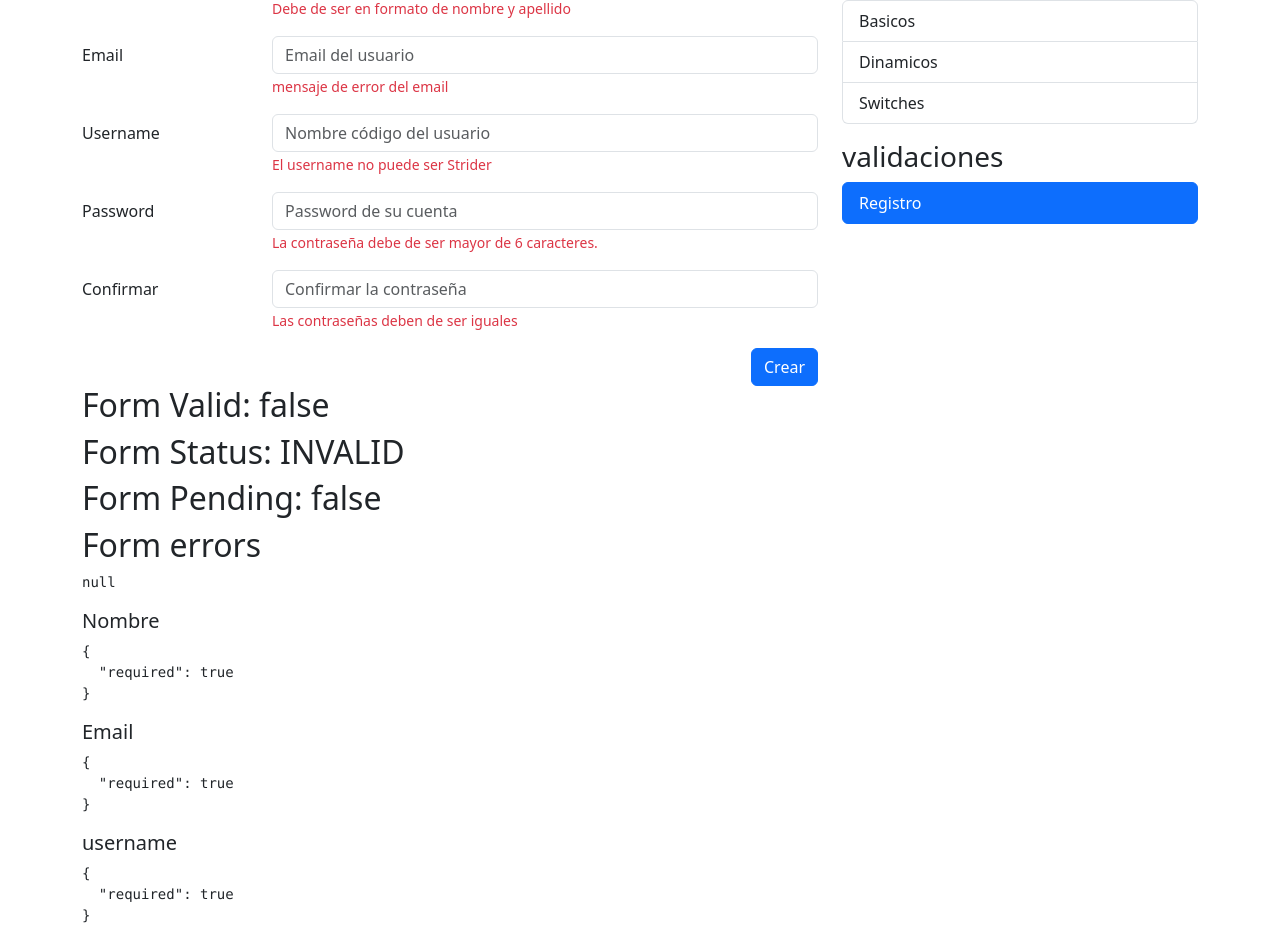
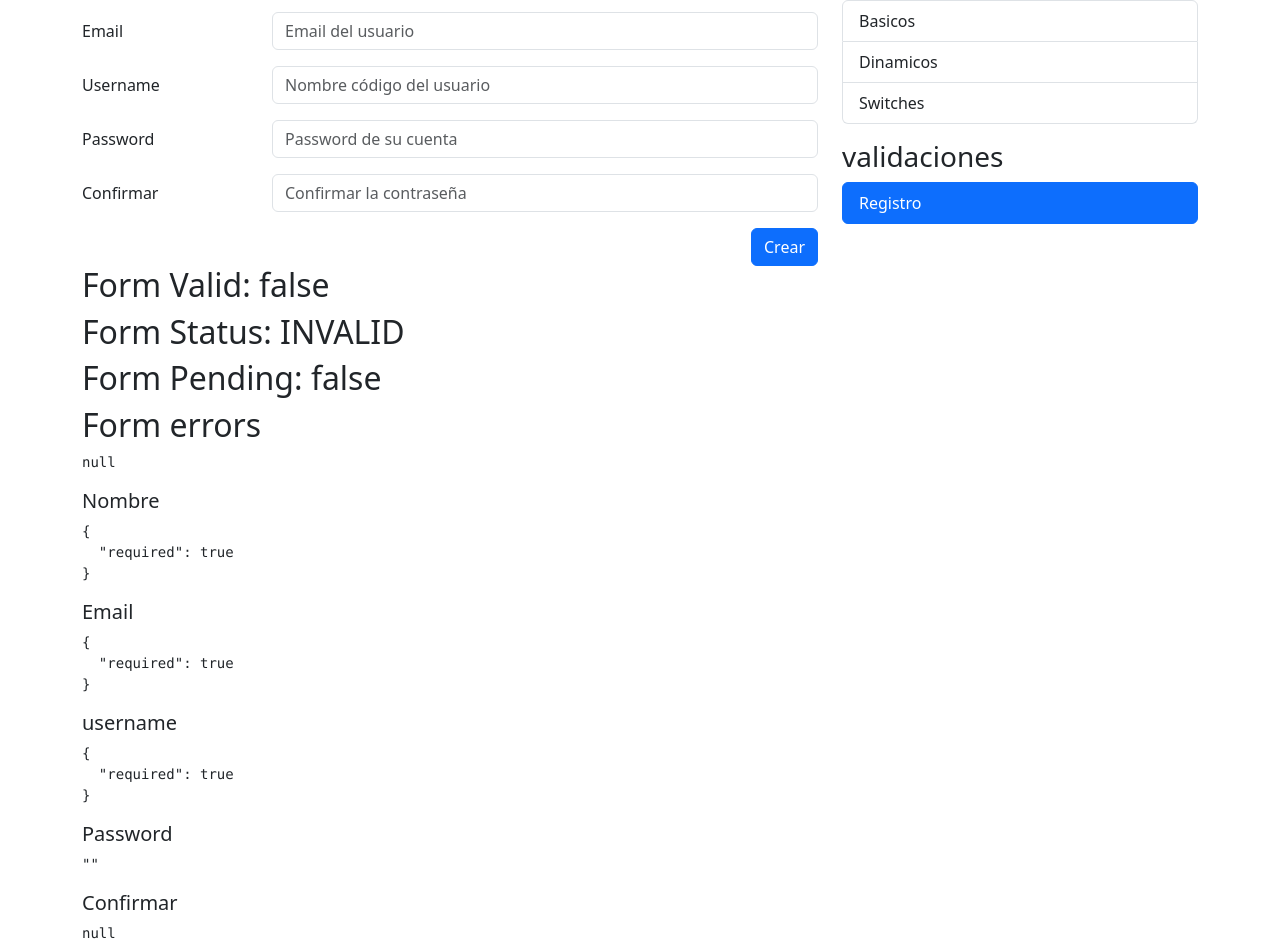
Before and after one commit to Maleras23/form-app-modulos, an Angular app: page /auth/sign-up in a window 1280 px wide. Shown: the part 161-1105 px from the top of the page. Built offline with nearby package versions, Linux system fonts and the light colour scheme.

Commit message:
Validators.service and email-validator done

```diff
--- a/src/app/auth/pages/register-page/register-page.component.html
+++ b/src/app/auth/pages/register-page/register-page.component.html
@@ -15,7 +15,7 @@
                            class="form-control"
                            placeholder="Nombre del usuario">
 
-                    <span class="form-text text-danger">
+                    <span *ngIf="isValidField('name')" class="form-text text-danger">
                         Debe de ser en formato de nombre y apellido
                     </span>
                 </div>
@@ -29,7 +29,7 @@
                            formControlName="email"
                            class="form-control"
                            placeholder="Email del usuario">
-                    <span class="form-text text-danger">
+                    <span *ngIf="isValidField('email')" class="form-text text-danger">
                         mensaje de error del email
                     </span>
                 </div>
@@ -43,7 +43,7 @@
                            formControlName="username"
                            class="form-control"
                            placeholder="Nombre código del usuario">
-                    <span class="form-text text-danger">
+                    <span *ngIf="isValidField('username')" class="form-text text-danger">
                          El username no puede ser Strider
                     </span>
                 </div>
@@ -58,7 +58,7 @@
                            class="form-control"
                            placeholder="Password de su cuenta">
 
-                    <span class="form-text text-danger">
+                    <span *ngIf="isValidField('password')" class="form-text text-danger">
                          La contraseña debe de ser mayor de 6 caracteres.
                     </span>
                 </div>
@@ -73,7 +73,7 @@
                            class="form-control"
                            placeholder="Confirmar la contraseña">
 
-                    <span class="form-text text-danger">
+                    <span *ngIf="isValidField('password2')" class="form-text text-danger">
                          Las contraseñas deben de ser iguales
                     </span>
                 </div>
@@ -116,4 +116,4 @@
 <pre>{{ myForm.value.password | json }}</pre>
 
 <h5>Confirmar</h5>
-<pre>{{ myForm.value.password2 | json }}</pre>
+<pre>{{ myForm.controls["password2"].errors| json }}</pre>
--- a/src/app/auth/pages/register-page/register-page.component.ts
+++ b/src/app/auth/pages/register-page/register-page.component.ts
@@ -1,6 +1,8 @@
 import { Component } from '@angular/core';
-import { FormBuilder, FormGroup, Validators } from '@angular/forms';
-import * as customValidators from '../../../shared/validators/validators'
+import { EmailValidator, FormBuilder, FormGroup, Validators } from '@angular/forms';
+// import * as customValidators from '../../../shared/validators/validators'
+import { ValidatorsService } from '../../../shared/service/validators.service';
+import { EmailValidatorService } from '../../../shared/validators/email-validator.service';
 
 @Component({
   selector: 'app-register-page.component',
@@ -12,18 +14,25 @@
 
   public myForm: FormGroup;
 
-  constructor( private fb: FormBuilder){
+  constructor(
+    private fb: FormBuilder,
+    private validatorsService: ValidatorsService,
+    private emailValidator: EmailValidatorService
+  ){
     this.myForm = this.fb.group({
-      name: ['', [ Validators.required, Validators.pattern( customValidators.firstNameAndLastnamePattern)] ],
-      email: ['', [ Validators.required, Validators.pattern( customValidators.emailPattern ) ] ],
-      username: ['', [ Validators.required, customValidators.cantBeStrider ] ],
+      name: ['', [ Validators.required, Validators.pattern( this.validatorsService.firstNameAndLastnamePattern)] ],
+      // email: ['', [ Validators.required, Validators.pattern( this.validatorsService.emailPattern ) ], [ new EmailValidator() ] ],
+      email: ['', [ Validators.required, Validators.pattern( this.validatorsService.emailPattern ) ], [ this.emailValidator ] ],
+      username: ['', [ Validators.required, this.validatorsService.cantBeStrider ] ],
       password: ['', [ Validators.required, Validators.minLength(6) ] ],
       password2: ['', [ Validators.required ] ],
-    })
-  }
+    }, {
+      validators: [ this.validatorsService.isfieldOneEqualFieldTwo('password', 'password2')]
+    }
+  )};
 
-  inValidField ( field: string ){
-    // todo: obtener validacion desde un serviciob
+  isValidField ( field: string ){
+    return this.validatorsService.isvalidField(this.myForm, field);
   }
 
   onSubmit(): void {
--- a/src/app/reactive/pages/dynamic-page/dynamic-page.component.ts
+++ b/src/app/reactive/pages/dynamic-page/dynamic-page.component.ts
@@ -30,7 +30,7 @@
 
   isValidField( field: string ): boolean | null{
     return this.myForm.controls[field].errors
-      && this.myForm.controls[field].touched;
+    && this.myForm.controls[field].touched;
   }
 
   isValidFieldInArray( formArray: FormArray, index: number ) {
--- /dev/null
+++ b/src/app/shared/service/validators.service.ts
@@ -0,0 +1,44 @@
+import { Injectable } from '@angular/core';
+import { AbstractControl, FormControl, FormGroup, ValidationErrors } from '@angular/forms';
+
+@Injectable({providedIn: 'root'})
+export class ValidatorsService {
+
+  public firstNameAndLastnamePattern: string = '([a-zA-Z]+) ([a-zA-Z]+)';
+  public emailPattern: string = "^[a-z0-9._%+-]+@[a-z0-9.-]+\\.[a-z]{2,4}$";
+
+
+  public cantBeStrider = ( control: FormControl ): ValidationErrors | null => {
+
+    const value: string = control.value.trim().toLowerCase();
+
+    if ( value === 'strider' ) {
+      return {
+        noStrider: true,
+      }
+    }
+
+    return null;
+  }
+
+  public  isvalidField (form: FormGroup, field: string) {
+    return form.controls[field].errors && form.controls[field].touched;
+  }
+
+  public isfieldOneEqualFieldTwo( field1: string, field2: string ){
+
+    return ( formGroup: AbstractControl ): ValidationErrors | null => {
+      const fieldValue1 = formGroup.get(field1)?.value;
+      const fieldValue2 = formGroup.get(field2)?.value;
+
+      if ( fieldValue1 !== fieldValue2){
+        formGroup.get(field2)?.setErrors({ notEqual: true})
+        return { notEqual : true }
+      }
+
+      formGroup.get(field2)?.setErrors(null);
+      return null;
+    }
+  }
+
+}
--- /dev/null
+++ b/src/app/shared/validators/email-validator.service.ts
@@ -0,0 +1,44 @@
+import { Injectable } from '@angular/core';
+import { AbstractControl, AsyncValidator, ValidationErrors } from '@angular/forms';
+import { delay, Observable, of } from 'rxjs';
+
+@Injectable({providedIn: 'root'})
+export class EmailValidatorService implements AsyncValidator {
+
+  validate(control: AbstractControl): Observable<ValidationErrors | null> {
+    const email = control.value;
+    console.log( {email})
+
+    const httpCallObservable = new Observable<ValidationErrors | null >( (subscriber) => {
+
+      console.log({ email });
+
+      if ( email === 'carlos@gmail.com'){
+        subscriber.next({ emailTaken: true});
+        subscriber.complete();
+        // return;
+      }
+
+      subscriber.next(null);
+      subscriber.complete();
+
+    }).pipe(
+      delay(3000)
+    )
+
+    return httpCallObservable;
+  }
+
+  // validate(control: AbstractControl): Observable<ValidationErrors | null> {
+  //   const email = control.value;
+  //   console.log( {email})
+
+  //   return of({
+  //     emailTaken: true
+  //   }).pipe(
+  //     delay( 2000 )
+  //   );
+
+  // }
+
+}
```
